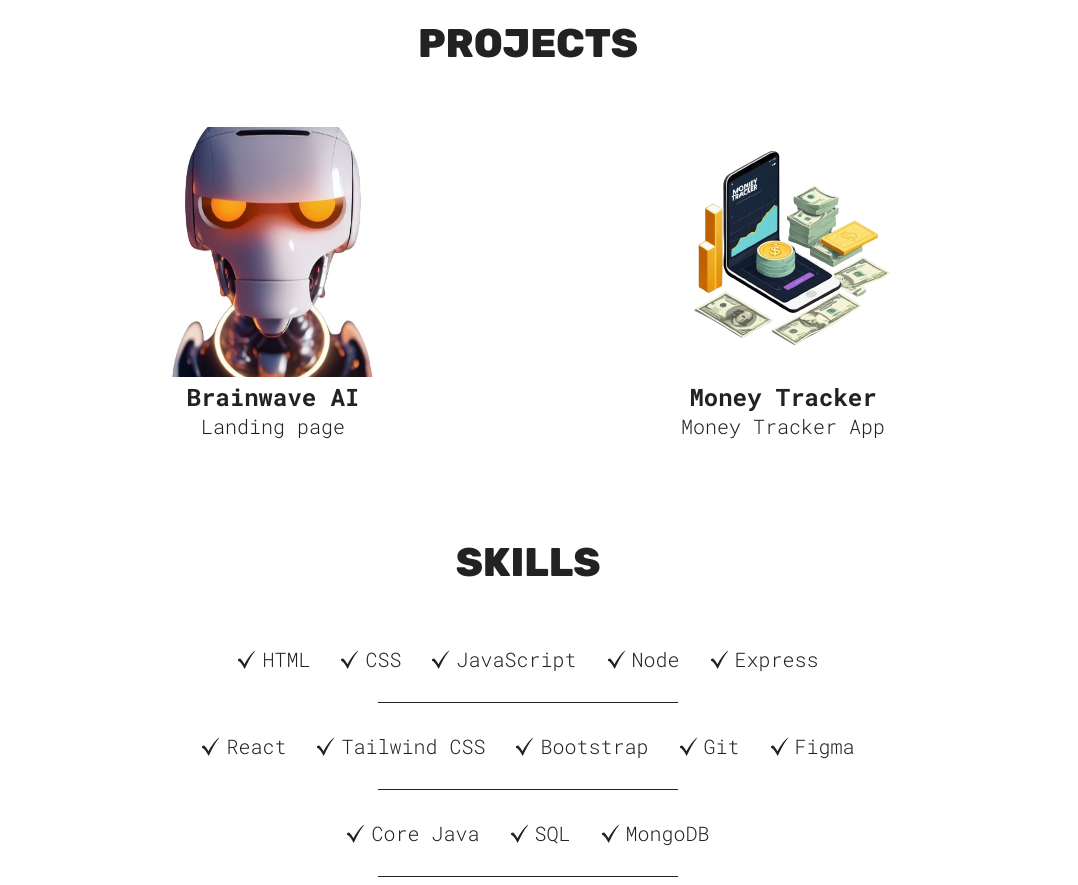
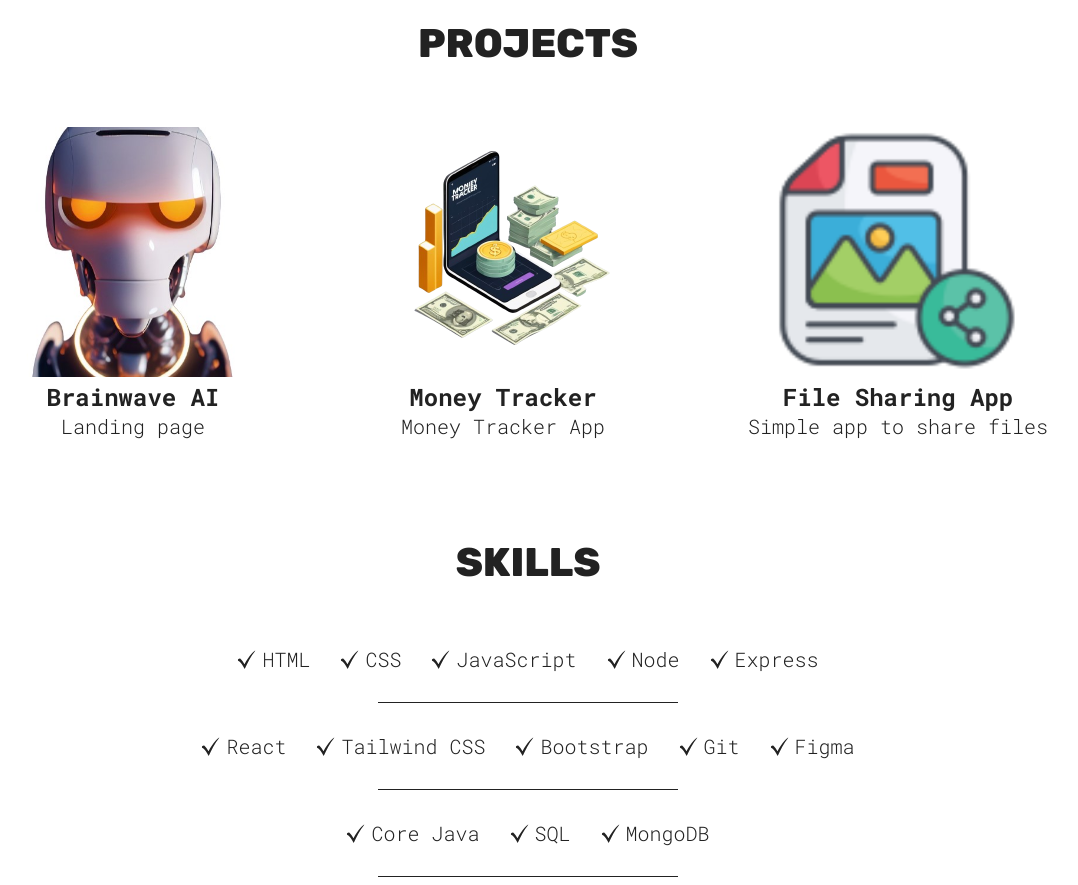
Before and after one commit to Pratham1514/MyPortfolio, a React (Vite) app: page / in a window 1280 px wide. Shown: the part 880-1765 px from the top of the page, without its empty margins (112-1190 px from the left). Built offline with nearby package versions, Linux system fonts and the light colour scheme.

Commit message:
Update projects

```diff
--- a/src/sections/Projects/Projects.jsx
+++ b/src/sections/Projects/Projects.jsx
@@ -2,6 +2,7 @@ import styles from "./ProjectsStyles.module.css";
 import brainwave from "../../assets/background1.jpg";
 import MoneyTracker from "../../assets/money-tracker1.png";
 import ProjectCard from "../../common/ProjectCard";
+import fileShare from '../../assets/icons8-file-share-96.png'
 
 const Projects = () => {
   return (
@@ -20,6 +21,12 @@ const Projects = () => {
           h3="Money Tracker"
           p="Money Tracker App"
         />
+        <ProjectCard
+          src={fileShare}
+          link="https://github.com/Pratham1514/ShareLink-file-sharing"
+          h3="File Sharing App"
+          p="Simple app to share files"
+        />
       </div>
     </section>
   );
```
Also changed, not shown: src/assets/icons8-file-share-96.png (added).
